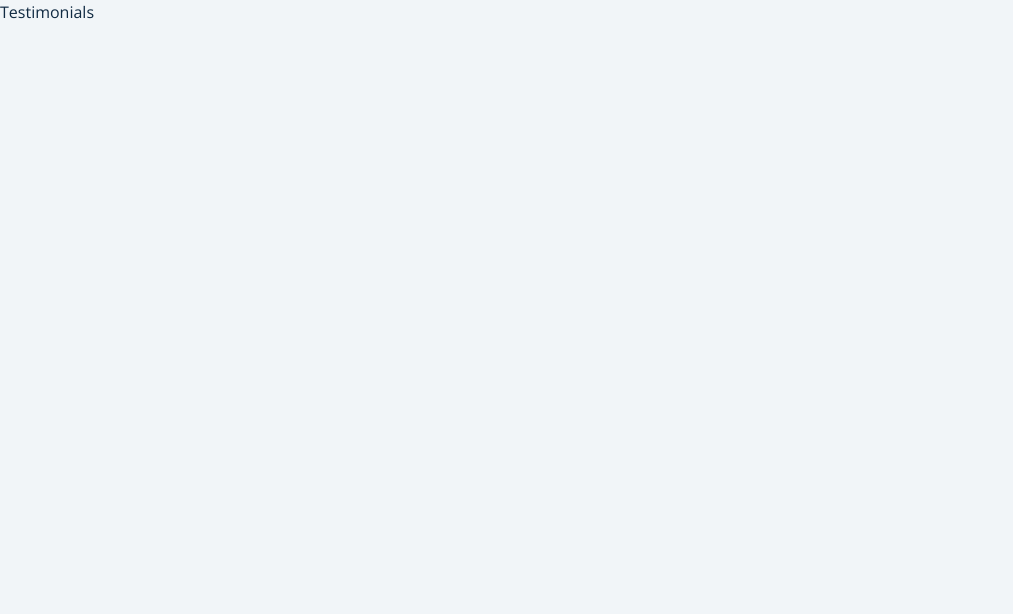
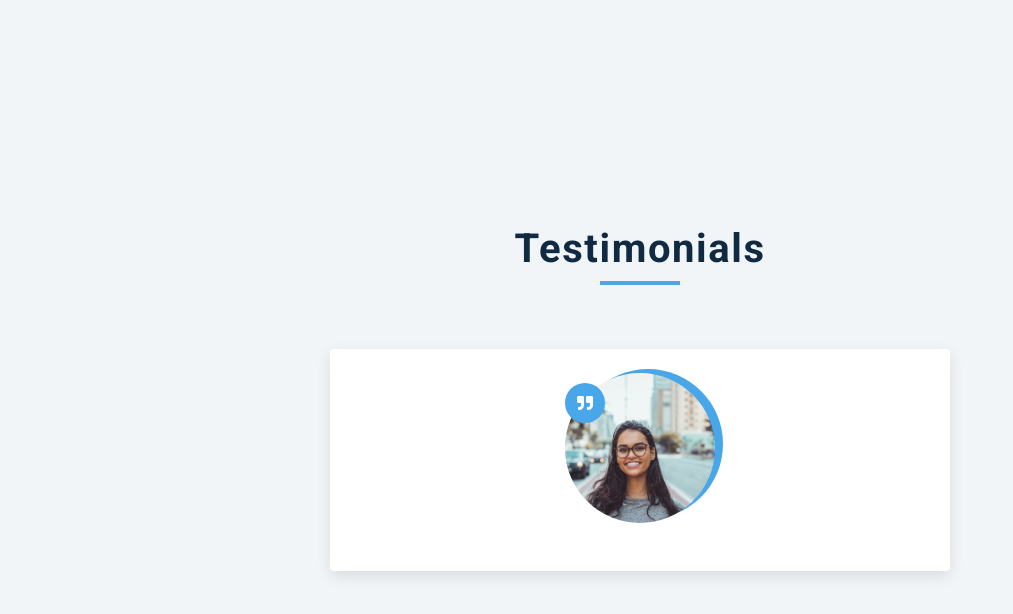
Before and after one commit to devjaiye/js_beginner_basics, a plain HTML site: page js_testimonial/index.html in a window 1280 px wide. Shown: the whole page, without its empty margins (0-1013 px from the left). Drawn offline with nearby package versions, Linux system fonts and the light colour scheme.

Commit message:
js_testimonial

```diff
--- a/js_testimonial/index.html
+++ b/js_testimonial/index.html
@@ -11,7 +11,22 @@
         <link rel="stylesheet" href="style.css"/>
     </head>
 <body>
-    Testimonials
+    <main>
+        <section class="container">
+            <!-- title -->
+            <div class="title">
+                <h2>Testimonials</h2>
+                <div class="underline"></div>
+            </div>
+            <!-- testimonial -->
+            <article class="review">
+                <div class="img-container">
+                    <img src="person-1.jpeg"id="person-img" alt="woman">
+                </div>
+
+            </article>
+        </section>
+    </main>
     <script src="script.js"></script>
 </body>
 </html>
```
Also changed, not shown: js_testimonial/person-1.jpeg (added).
